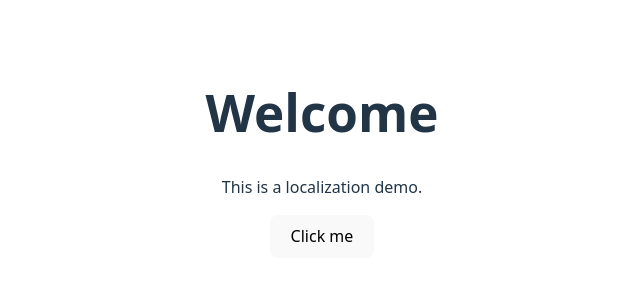
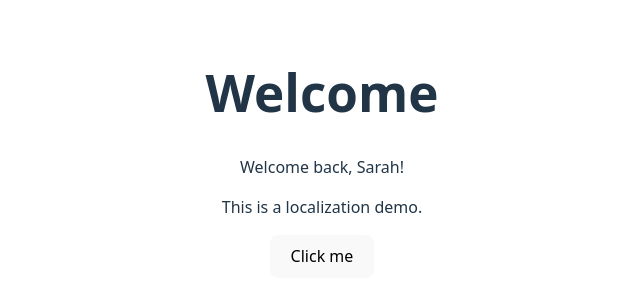
Before and after one commit to nkavt-onthegosystems/react-localization-demo, a React (Vite) app: page / in a window 1280 px wide. Shown: the part 246-546 px from the top of the page, without its empty margins (318-958 px from the left). Built offline with nearby package versions, Linux system fonts and the light colour scheme.

Commit message:
Adding Variables to Translations

```diff
--- a/src/App.tsx
+++ b/src/App.tsx
@@ -3,10 +3,12 @@ import { useTranslation } from 'react-i18next';
 
 function App() {
   const { t } = useTranslation();
+  const user = { firstName: 'Sarah' };
 
   return (
     <div>
       <h1>{t('welcome')}</h1>
+      <p>{t('userGreeting', { firstName: user.firstName })}</p>
       <p>{t('description')}</p>
       <button onClick={() => alert(t('clickMe'))}>{t('clickMe')}</button>
     </div>
--- a/src/i18n/locales/en.json
+++ b/src/i18n/locales/en.json
@@ -1,5 +1,6 @@
 {
     "welcome": "Welcome",
+    "userGreeting": "Welcome back, {{firstName}}!",
     "description": "This is a localization demo.",
     "clickMe": "Click me"
   }
```
